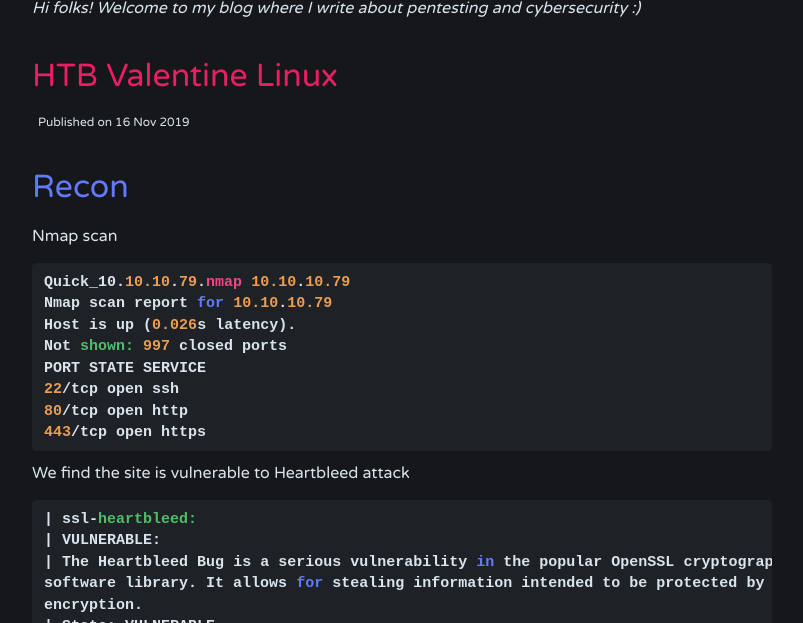
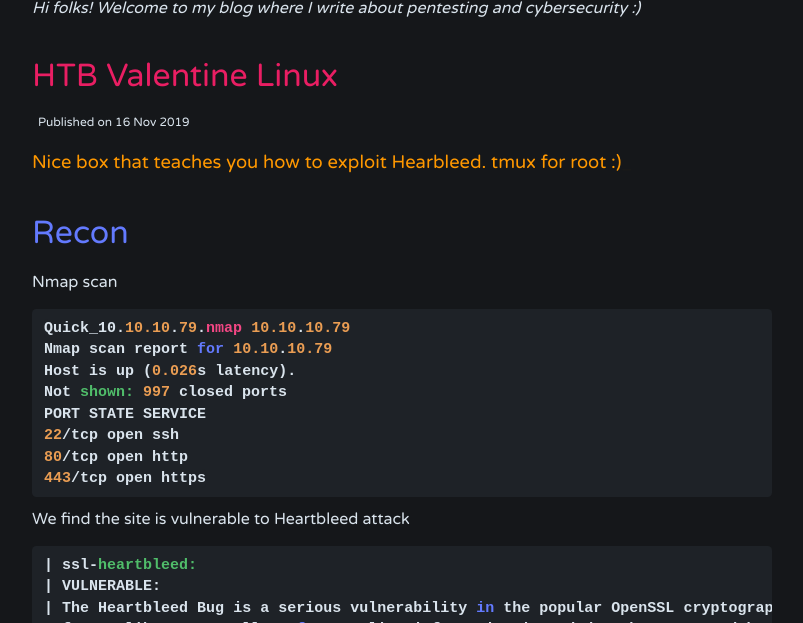
Before and after one commit to Rayferrufino/Rayferrufino.github.io, a Jekyll site: the page built from _posts/2019-11-16-HTBValentine.md, in a window 1280 px wide and 900 px high, cut to the strip 277-900 px from the top of the window. Shown: the whole strip, without its empty margins (238-1041 px from the left). Built offline with Jekyll 4.4.1, drawn with Linux system fonts in a browser that asks for light colours; comment, search, counter and statistics services are not loaded.

Commit message:
Update 2019-11-16-HTBValentine.md

```diff
--- a/_posts/2019-11-16-HTBValentine.md
+++ b/_posts/2019-11-16-HTBValentine.md
@@ -1,8 +1,8 @@
 ---
 layout: post
 title:  "HTB Valentine Linux"
-description :
-tags:
+description : Nice box that teaches you how to exploit Hearbleed. tmux for root :)
+tags: HBT, hearbleed, tmux, ssh-key, base64
 ---
 
 # Recon
```
